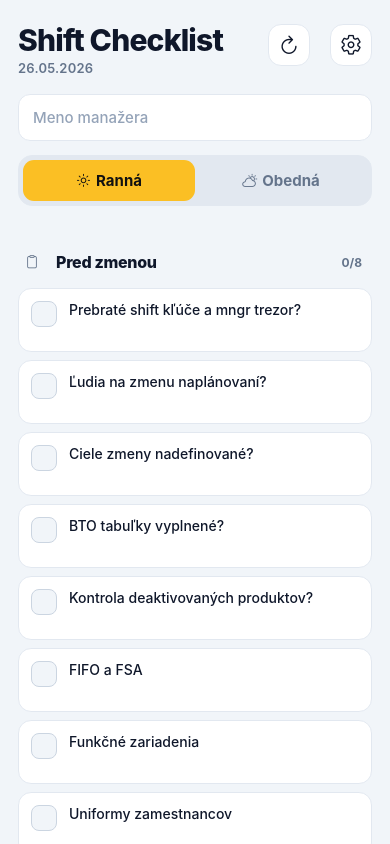
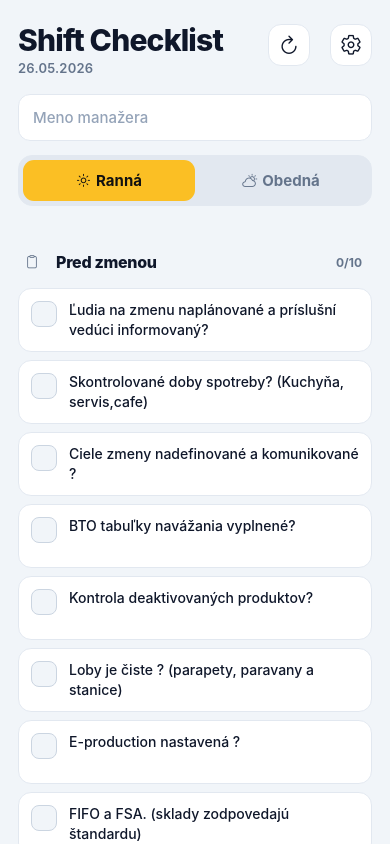
Before and after one commit to crewroom48-sudo/sh22, a React Native app: screen / in a window 390 px wide. Built offline with nearby package versions, Linux system fonts and the light colour scheme; what expo-notifications would draw is missing.

Commit message:
Update App.js

```diff
--- a/App.js
+++ b/App.js
@@ -53,56 +53,59 @@ const KEYS = {
   duringChecks:     'shift_during_checks',
   afterChecks:      'shift_after_checks',
   walkChecks:       'shift_walk_checks',
+  morning_notes:    'morning_notes',
+  afternoon_notes:  'afternoon_notes',
   password:         'shift_custom_password',
 };
 
 // ─── Default checklist content ────────────────────────────────────────────────
 const DEFAULT_MORNING_BEFORE = [
-  'Prebraté shift kľúče a mngr trezor?',
-  'Ľudia na zmenu naplánovaní?',
-  'Ciele zmeny nadefinované?',
-  'BTO tabuľky vyplnené?',
+  'Ľudia na zmenu naplánované a príslušní vedúci informovaný?',
+  'Skontrolované doby spotreby? (Kuchyňa, servis,cafe)',
+  'Ciele zmeny nadefinované a komunikované ?',
+  'BTO tabuľky navážania vyplnené?',
   'Kontrola deaktivovaných produktov?',
-  'FIFO a FSA',
-  'Funkčné zariadenia',
-  'Uniformy zamestnancov',
+  'Loby je čiste ? (parapety, paravany a stanice)',
+  'E-production nastavená ?',
+  'FIFO a FSA. (sklady zodpovedajú štandardu)',
+  'Zariadenia sú funkčné?',
+  'Uniformy zamestnancov (Zamestnanci sú upravený)',
 ];
 const DEFAULT_MORNING_DURING = [
   'Kontrola raňajok (Prechod)',
-  'Kuchyňa aj servis navozené?',
+  'Kuchyňa aj servis navozené? (Pred špičkou)',
   'HACCP kontroly vykonané?',
 ];
 const DEFAULT_MORNING_AFTER = [
+  'Podstatné informácie predané ďalšiemu shiftovy',
   'Ciele vyhodnotené a komunikované s vedúcimi zón?',
-  'Vyvozené príručné mrazničky',
   'Tabuľka vyhodnotenie zmeny vyplnená?',
-  'Vyčistený kávovar',
+  'Depozit a odvod spravený ?',
   'Tréning + verifikácie v tabuľke vyhodnotené?',
   'Kancelária je čistá, poriadená?',
 ];
 const DEFAULT_AFTERNOON_BEFORE = [
-  'Ľudia na zmenu naplánovaní?',
-  'Skontrolované doby spotreby?',
-  'Ciele zmeny nadefinované?',
-  'BTO tabuľky vyplnené?',
+  'Ľudia na zmenu naplánované a príslušní vedúci informovaný?',
+  'Skontrolované doby spotreby? (Kuchyňa, servis,cafe)',
+  'Ciele zmeny nadefinované a komunikované ?',
+  'BTO tabuľky navážania vyplnené?',
   'Kontrola deaktivovaných produktov?',
-  'Lobby je čisté?',
-  'e-production nastavená?',
-  'FIFO a FSA',
-  'Funkčné zariadenia',
-  'Uniformy zamestnancov',
+  'Prebraté shift kľúče aj trezor? (Podpísať v knižke)',
+  'E-production nastavená ?',
+  'FIFO a FSA. (sklady zodpovedajú štandardu)',
+  'Funkčné zariadenia ?',
+  'Uniformy zamestnancov (Zamestnanci sú upravený)',
 ];
 const DEFAULT_AFTERNOON_DURING = [
   'Hodinové vyhodnocovanie ukazovateľov',
-  'Kuchyňa aj servis navozené?',
+  'Kuchyňa aj servis navozené? (Pred špičkou)',
   'HACCP kontroly vykonané?',
 ];
 const DEFAULT_AFTERNOON_AFTER = [
-  'Podstatné informácie prichádzajúcemu shiftovi odovzdané?',
   'Ciele vyhodnotené a komunikované s vedúcimi zón?',
-  'Odpad nahodený?',
+  'Vyvozené priručné mrazničky?',
   'Tabuľka vyhodnotenie zmeny vyplnená?',
-  'Depozity a odvod spravený?',
+  'Kávovar vyčistení ? (Aj tesnenia)',
   'Tréning + verifikácie v tabuľke vyhodnotené?',
   'Kancelária je čistá, poriadená?',
 ];
@@ -124,7 +127,8 @@ export default function ShiftChecklistScreen() {
   const [shiftType,      setShiftType]      = useState('morning');
   const [name,           setName]           = useState('');
   const [hoursWorked,    setHoursWorked]    = useState('');
-  const [notes,          setNotes]          = useState('');
+  const [morningNotes,   setMorningNotes]   = useState('');
+  const [afternoonNotes, setAfternoonNotes] = useState('');
   const [darkMode,       setDarkMode]       = useState(false);
   const [showSettings,   setShowSettings]   = useState(false);
   const [password,       setPassword]       = useState('');
@@ -174,6 +178,8 @@ export default function ShiftChecklistScreen() {
   const setAfterList  = (v) => isMorning ? setMorningAfter(v)   : setAfternoonAfter(v);
   const setTableData  = (v) => isMorning ? setMorningTable(v)   : setAfternoonTable(v);
   const setWalkTimes  = (v) => isMorning ? setMorningWalk(v)    : setAfternoonWalk(v);
+  const notes         = isMorning ? morningNotes    : afternoonNotes;
+  const setNotes      = isMorning ? setMorningNotes : setAfternoonNotes;
 
   // ── Load on mount ────────────────────────────────────────────────────────────
   useEffect(() => {
@@ -197,7 +203,6 @@ export default function ShiftChecklistScreen() {
       const shared = await load(KEYS.shared, {});
       setName(shared.name || '');
       setHoursWorked(shared.hoursWorked || '');
-      setNotes(shared.notes || '');
       setDarkMode(shared.darkMode || false);
       setShiftType(shared.shiftType || 'morning');
 
@@ -222,6 +227,11 @@ export default function ShiftChecklistScreen() {
       const aw = await load(KEYS.afternoon_walk, null);
       if (aw && aw.length) setAfternoonWalk(aw);
 
+      const mn = await AsyncStorage.getItem(KEYS.morning_notes);
+      if (mn !== null) setMorningNotes(mn);
+      const an = await AsyncStorage.getItem(KEYS.afternoon_notes);
+      if (an !== null) setAfternoonNotes(an);
+
       const pw = await AsyncStorage.getItem(KEYS.password);
       if (pw) setCustomPassword(pw);
 
@@ -235,13 +245,21 @@ export default function ShiftChecklistScreen() {
     AsyncStorage.setItem(key, JSON.stringify(value)).catch(console.log);
   };
 
-  useEffect(() => { save(KEYS.shared, { name, hoursWorked, notes, darkMode, shiftType }); },
-    [name, hoursWorked, notes, darkMode, shiftType]);
+  useEffect(() => { save(KEYS.shared, { name, hoursWorked, darkMode, shiftType }); },
+    [name, hoursWorked, darkMode, shiftType]);
 
   useEffect(() => { save(KEYS.checks,       checks);       }, [checks]);
   useEffect(() => { save(KEYS.duringChecks, duringChecks); }, [duringChecks]);
   useEffect(() => { save(KEYS.afterChecks,  afterChecks);  }, [afterChecks]);
   useEffect(() => { save(KEYS.walkChecks,   walkChecks);   }, [walkChecks]);
+  useEffect(() => {
+    if (!isInitialized.current) return;
+    AsyncStorage.setItem(KEYS.morning_notes,   morningNotes).catch(console.log);
+  }, [morningNotes]);
+  useEffect(() => {
+    if (!isInitialized.current) return;
+    AsyncStorage.setItem(KEYS.afternoon_notes, afternoonNotes).catch(console.log);
+  }, [afternoonNotes]);
 
   useEffect(() => { save(KEYS.morning_before, morningBefore); }, [morningBefore]);
   useEffect(() => { save(KEYS.morning_during, morningDuring); }, [morningDuring]);
@@ -260,7 +278,8 @@ export default function ShiftChecklistScreen() {
     if (!isInitialized.current) return;
     if (Platform.OS !== 'web') scheduleAllNotifications();
   }, [name, checks, duringChecks, afterChecks, walkChecks, hoursWorked,
-      morningTable, afternoonTable, morningWalk, afternoonWalk, shiftType]);
+      morningTable, afternoonTable, morningWalk, afternoonWalk, shiftType,
+      morningBefore, afternoonBefore]);
 
   const scheduleAllNotifications = async () => {
     if (Platform.OS === 'web') return;
@@ -288,33 +307,30 @@ export default function ShiftChecklistScreen() {
         }
       }
 
-      // ── 2. Before-shift checklist reminders (BUG FIXED) ──────────────────
-      // Original: Object.values(checks).every(Boolean) — vacuously true when
-      // checks is empty {}, and includes ticks from the OTHER shift.
-      // Fix: check only keys for current shift prefix, and require length > 0.
-      const checklistComplete =
-        checklist.length > 0 &&
-        checklist.every((_, i) => !!checks[`${prefix}_before_${i}`]);
-
-      if (!checklistComplete) {
-        const morningSlots   = [[6,0],[6,30],[7,0],[7,30],[8,0],[8,30]];
-        const afternoonSlots = [[12,0],[12,30],[13,0],[13,30],[14,0],[14,30],[15,0]];
-        const slots = isMorning ? morningSlots : afternoonSlots;
-        const shiftEndMin = isMorning ? 8*60+30 : 15*60;
-        for (const [h, m] of slots) {
-          const fireAt = todayAt(h, m);
-          if (fireAt > now) {
-            const minsLeft = shiftEndMin - (h * 60 + m);
-            const timeStr = minsLeft === 0 ? 'teraz' : `o ${minsLeft} min`;
-            const shiftName = isMorning ? 'Ranná zmena' : 'Obedná zmena';
+      // ── 2. Before-shift checklist reminders — one per shift at first table hour ──
+      // For each shift, schedule a notification at the time of the first table row.
+      // If the prep checklist is already done, no notification is scheduled.
+      const shiftConfigs = [
+        { tableRows: morningTable,   beforeList: morningBefore,   shiftPfx: 'morning',   shiftName: 'Ranná zmena' },
+        { tableRows: afternoonTable, beforeList: afternoonBefore, shiftPfx: 'afternoon', shiftName: 'Obedná zmena' },
+      ];
+      for (const { tableRows, beforeList, shiftPfx, shiftName } of shiftConfigs) {
+        if (!tableRows.length) continue;
+        const firstHour = parseInt(tableRows[0].hour);
+        if (isNaN(firstHour)) continue;
+        const fireAt = todayAt(firstHour, 0);
+        if (fireAt <= now) continue;
+        const complete =
+          beforeList.length > 0 &&
+          beforeList.every((_, i) => !!checks[`${shiftPfx}_before_${i}`]);
+        if (!complete) {
           await Notifications.scheduleNotificationAsync({
             content: {
-                title: `${shiftName} začína ${timeStr}`,
+              title: `${shiftName} začína!`,
               body: 'Checklist pred zmenou ešte nie je dokončený!',
             },
             trigger: { date: fireAt },
           });
-          }
         }
       }
     } catch (e) { console.log('Notification error:', e); }
@@ -424,7 +440,7 @@ export default function ShiftChecklistScreen() {
       clearPrefix(setDuringChecks);
       clearPrefix(setAfterChecks);
       clearPrefix(setWalkChecks);
-      setNotes('');
+      if (isMorning) setMorningNotes(''); else setAfternoonNotes('');
       setHoursWorked('');
       setTableData(nd);
       setWalkTimes(nd.map(r => `${r.hour}:00`));
@@ -781,8 +797,8 @@ export default function ShiftChecklistScreen() {
                 <Ionicons name="information-circle-outline" size={16} color={darkMode ? '#93c5fd' : '#3b82f6'} style={{marginRight: 8, marginTop: 1}} />
                 <Text style={[sm.infoText, {color: darkMode ? '#93c5fd' : '#1e40af'}]}>
                   Notifikácie sa automaticky naplánujú pri každej zmene.{'\n'}
-                  Ranná zmena: pripomienky pred 08:30{'\n'}
-                  Obedná zmena: pripomienky pred 15:00
+                  Ranná zmena: notifikácia v čase 1. riadku tabuľky{'\n'}
+                  Obedná zmena: notifikácia v čase 1. riadku tabuľky
                 </Text>
               </View>
               <TouchableOpacity
```
Lines whose indentation alone changed are shown as unchanged.
